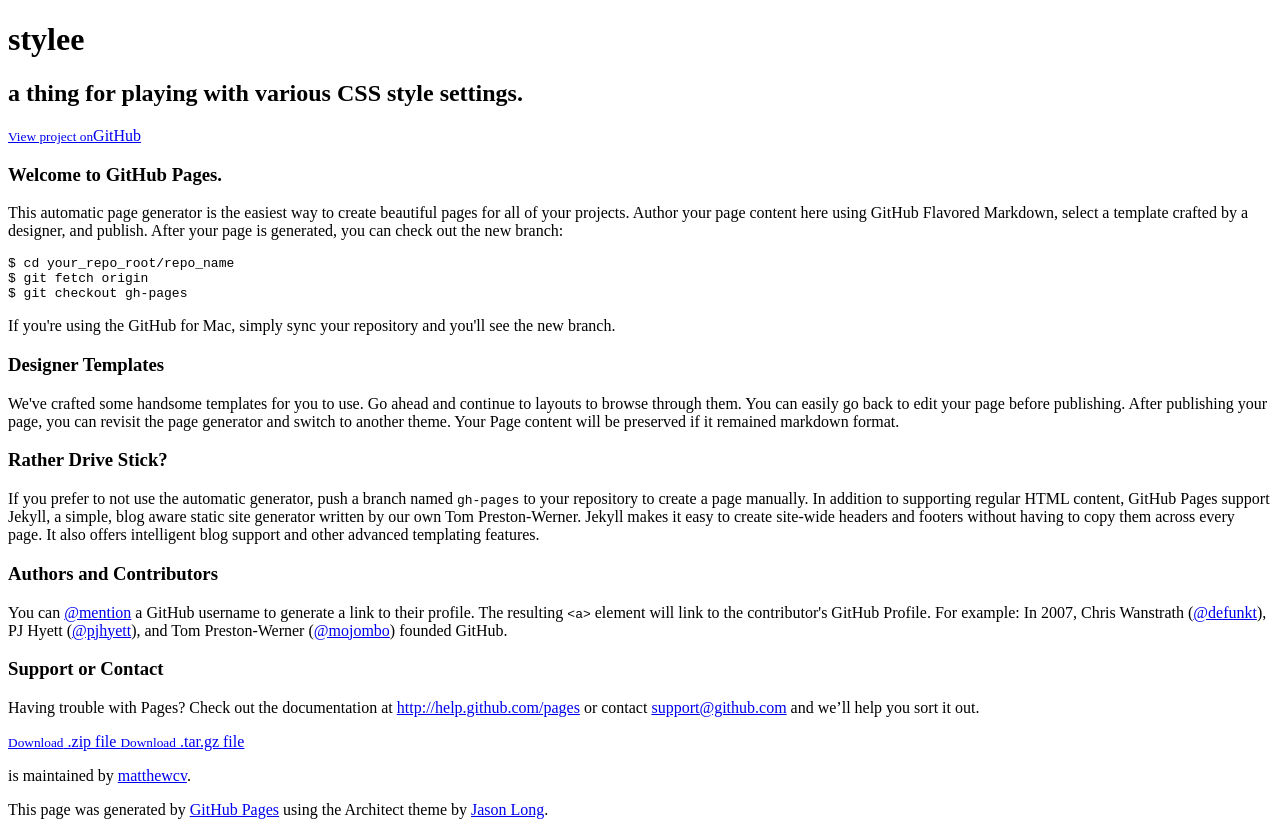
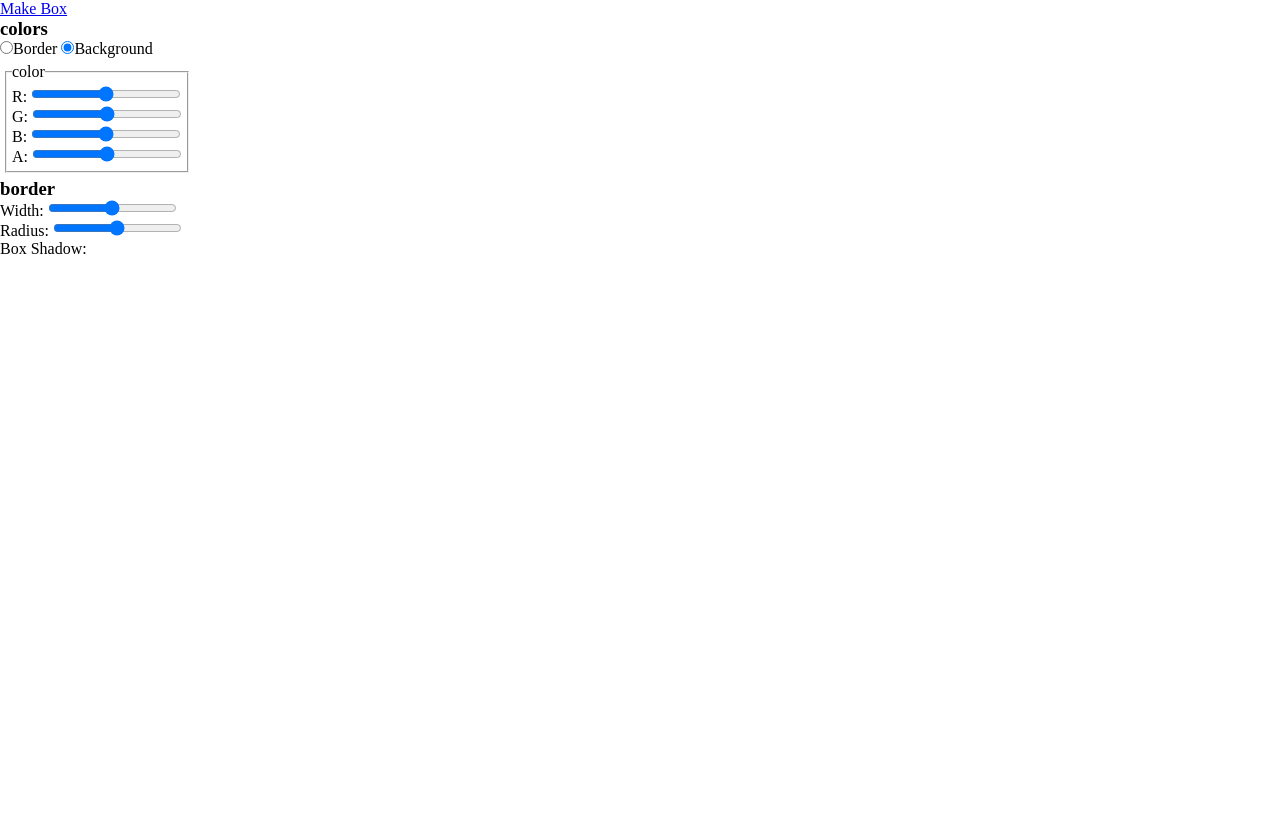
Before and after one commit to matthewcv/stylee, a website: page index.html in a window 1280 px wide. After the commit the page ends 800 px from the top, so only its background shows below. Drawn offline with nearby package versions, Linux system fonts and the light colour scheme.

Commit message:
the right file content

```diff
--- a/index.html
+++ b/index.html
@@ -1,83 +1,36 @@
 <!DOCTYPE html>
-<html>
+<html xmlns="http://www.w3.org/1999/xhtml">
 <head>
-    <meta charset='utf-8'>
-    <meta http-equiv="X-UA-Compatible" content="chrome=1">
-    <meta name="viewport" content="width=device-width, initial-scale=1, maximum-scale=1">
-    <link href='https://fonts.googleapis.com/css?family=Architects+Daughter' rel='stylesheet' type='text/css'>
-    <link rel="stylesheet" type="text/css" href="stylesheets/stylesheet.css" media="screen" />
-    <link rel="stylesheet" type="text/css" href="stylesheets/pygment_trac.css" media="screen" />
-    <link rel="stylesheet" type="text/css" href="stylesheets/print.css" media="print" />
-
-    <!--[if lt IE 9]>
-    <script src="//html5shiv.googlecode.com/svn/trunk/html5.js"></script>
-    <![endif]-->
-
-    <title>stylee by matthewcv</title>
+    <title></title>
+    <link rel="stylesheet" href="//code.jquery.com/ui/1.10.4/themes/flick/jquery-ui.css" />
+    <link rel="stylesheet" href="stylee.css"/>
 </head>
-
 <body>
-    <header>
-      <div class="inner">
-        <h1>stylee</h1>
-        <h2>a thing for playing with various CSS style settings.</h2>
-        <a href="https://github.com/matthewcv/stylee" class="button"><small>View project on</small>GitHub</a>
+    <div id="panel">
+        <a href="#" id="makeBox">Make Box</a>
+        <div>
+            <h3>colors</h3>
+            <div>
+                <label><input type="radio" value="border" name="colors" />Border</label>
+                <label><input type="radio" value="background" name="colors" checked="checked" />Background</label>
             </div>
-    </header>
-
-    <div id="content-wrapper">
-      <div class="inner clearfix">
-        <section id="main-content">
-          <h3>
-<a name="welcome-to-github-pages" class="anchor" href="#welcome-to-github-pages"><span class="octicon octicon-link"></span></a>Welcome to GitHub Pages.</h3>
-
-<p>This automatic page generator is the easiest way to create beautiful pages for all of your projects. Author your page content here using GitHub Flavored Markdown, select a template crafted by a designer, and publish. After your page is generated, you can check out the new branch:</p>
-
-<pre><code>$ cd your_repo_root/repo_name
-$ git fetch origin
-$ git checkout gh-pages
-</code></pre>
-
-<p>If you're using the GitHub for Mac, simply sync your repository and you'll see the new branch.</p>
-
-<h3>
-<a name="designer-templates" class="anchor" href="#designer-templates"><span class="octicon octicon-link"></span></a>Designer Templates</h3>
-
-<p>We've crafted some handsome templates for you to use. Go ahead and continue to layouts to browse through them. You can easily go back to edit your page before publishing. After publishing your page, you can revisit the page generator and switch to another theme. Your Page content will be preserved if it remained markdown format.</p>
-
-<h3>
-<a name="rather-drive-stick" class="anchor" href="#rather-drive-stick"><span class="octicon octicon-link"></span></a>Rather Drive Stick?</h3>
-
-<p>If you prefer to not use the automatic generator, push a branch named <code>gh-pages</code> to your repository to create a page manually. In addition to supporting regular HTML content, GitHub Pages support Jekyll, a simple, blog aware static site generator written by our own Tom Preston-Werner. Jekyll makes it easy to create site-wide headers and footers without having to copy them across every page. It also offers intelligent blog support and other advanced templating features.</p>
-
-<h3>
-<a name="authors-and-contributors" class="anchor" href="#authors-and-contributors"><span class="octicon octicon-link"></span></a>Authors and Contributors</h3>
-
-<p>You can <a href="https://github.com/blog/821" class="user-mention">@mention</a> a GitHub username to generate a link to their profile. The resulting <code>&lt;a&gt;</code> element will link to the contributor's GitHub Profile. For example: In 2007, Chris Wanstrath (<a href="https://github.com/defunkt" class="user-mention">@defunkt</a>), PJ Hyett (<a href="https://github.com/pjhyett" class="user-mention">@pjhyett</a>), and Tom Preston-Werner (<a href="https://github.com/mojombo" class="user-mention">@mojombo</a>) founded GitHub.</p>
-
-<h3>
-<a name="support-or-contact" class="anchor" href="#support-or-contact"><span class="octicon octicon-link"></span></a>Support or Contact</h3>
-
-<p>Having trouble with Pages? Check out the documentation at <a href="http://help.github.com/pages">http://help.github.com/pages</a> or contact <a href="mailto:support@github.com">support@github.com</a> and we’ll help you sort it out.</p>
-        </section>
-
-        <aside id="sidebar">
-          <a href="https://github.com/matthewcv/stylee/zipball/master" class="button">
-            <small>Download</small>
-            .zip file
-          </a>
-          <a href="https://github.com/matthewcv/stylee/tarball/master" class="button">
-            <small>Download</small>
-            .tar.gz file
-          </a>
-
-          <p class="repo-owner"><a href="https://github.com/matthewcv/stylee"></a> is maintained by <a href="https://github.com/matthewcv">matthewcv</a>.</p>
-
-          <p>This page was generated by <a href="https://pages.github.com">GitHub Pages</a> using the Architect theme by <a href="https://twitter.com/jasonlong">Jason Long</a>.</p>
-        </aside>
+            <fieldset class="colorpicker"><legend>color</legend>
+                <label for="color1"><span>R:</span> <input id="color1" min="0" max="255" step="1" type="range" /></label>
+                <label for="color2"><span>G:</span> <input id="color2" min="0" max="255" step="1" type="range" /></label>
+                <label for="color3"><span>B:</span> <input id="color3" min="0" max="255" step="1" type="range" /></label>
+                <label for="color4"><span>A:</span> <input id="color4" min="0" max="1" step=".01" type="range" /></label>
+            </fieldset>
+        </div>
+        <div class="borders">
+            <h3>border</h3>
+            <label>Width: <input data-unit="px" data-style='border-width' type='range' min='0' max='20' /></label>
+            <label>Radius: <input data-unit="px" data-style='border-radius' type='range' min='0' max='50'   /></label>
+            <label>Box Shadow: </label>
         </div>
     </div>
 
-
+    <script type="text/javascript" src="//code.jquery.com/jquery-2.1.0.js"></script>
+    <script type="text/javascript" src="//code.jquery.com/ui/1.9.2/jquery-ui.js"></script>
+    <script type="text/javascript" src="stylee.js"></script>
 </body>
 </html>
```
Lines whose indentation alone changed are shown as unchanged.
